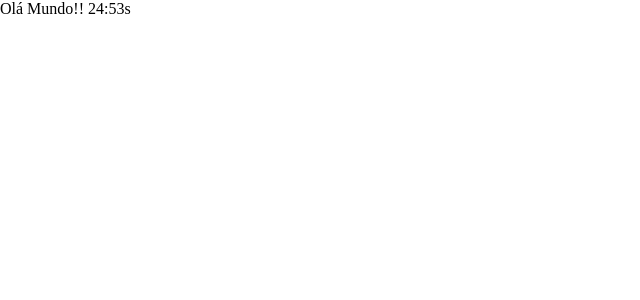
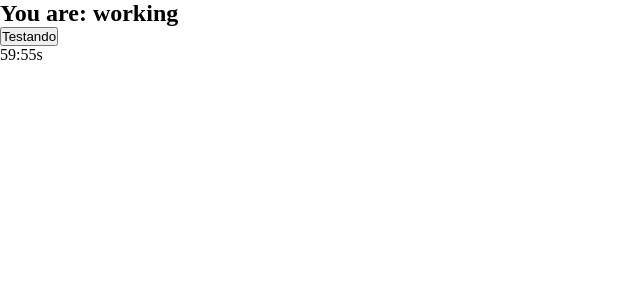
Before and after one commit to marcelosanto/pomodoro-react-typescript, a React (Create React App) app: page / in a window 1280 px wide. Shown: the top 300 px of the page, without its empty margins (0-640 px from the left). Built offline with nearby package versions, Linux system fonts and the light colour scheme.

Commit message:
feat: Timer and Button component

```diff
--- a/src/App.tsx
+++ b/src/App.tsx
@@ -5,7 +5,7 @@
 function App(): JSX.Element {
   return (
     <div className="App">
-      <PomodoroTimer defaultPomodoroTime={1500} />
+      <PomodoroTimer defaultPomodoroTime={3600} />
     </div>
   )
 }
--- /dev/null
+++ b/src/components/button.tsx
@@ -0,0 +1,15 @@
+import React from 'react'
+
+interface Props {
+  text: string
+  onClick?: () => void
+  className?: string
+}
+
+export function Button(props: Props): JSX.Element {
+  return (
+    <button className={props.className} onClick={props.onClick}>
+      {props.text}
+    </button>
+  )
+}
--- a/src/components/pomodoro-timer.tsx
+++ b/src/components/pomodoro-timer.tsx
@@ -1,8 +1,8 @@
 import React, { useState } from 'react'
 
 import { UseInterval } from '../hooks/use-interval'
-import { secondsToTime } from '../utils/seconds-to-time'
-
+import { Button } from './button'
+import { Timer } from './timer'
 interface Props {
   defaultPomodoroTime: number
 }
@@ -14,5 +14,11 @@
     setMainTime(mainTime - 1)
   }, 1000)
 
-  return <div>Olá Mundo!! {secondsToTime(mainTime)}</div>
+  return (
+    <div className="pomodoro">
+      <h2>You are: working</h2>
+      <Button text="Testando"></Button>
+      <Timer mainTime={mainTime} />
+    </div>
+  )
 }
--- /dev/null
+++ b/src/components/timer.tsx
@@ -0,0 +1,10 @@
+import React from 'react'
+import { secondsToTime } from '../utils/seconds-to-time'
+
+interface Props {
+  mainTime: number
+}
+
+export function Timer(props: Props): JSX.Element {
+  return <div className="timer">{secondsToTime(props.mainTime)}</div>
+}
```
